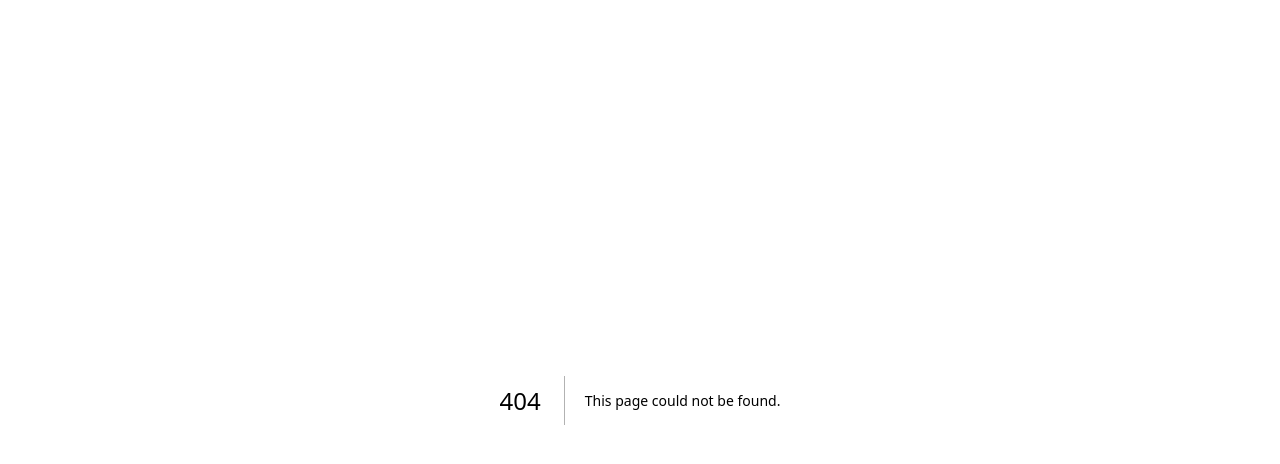
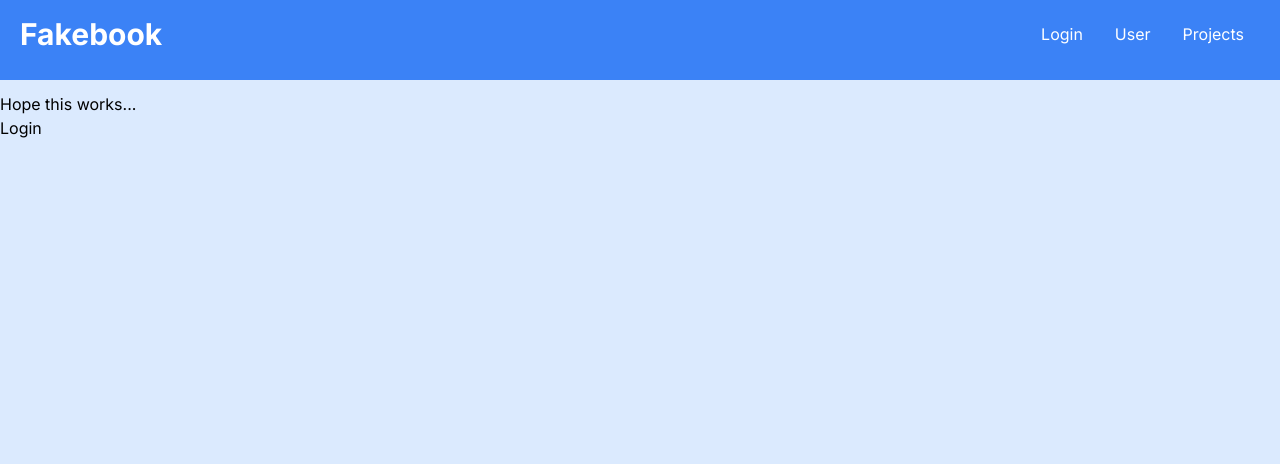
Before and after one commit to eyoo5/social_network, a Next.js app: page /user in a window 1280 px wide. Before the commit this address had no page. Shown: the top 464 px of the page. Built offline with nearby package versions, Linux system fonts and the light colour scheme.

Commit message:
user with link

```diff
--- a/app/components/Navbar.tsx
+++ b/app/Navbar.tsx
@@ -17,7 +17,7 @@ export default function Navbar() {
           <Link href="/"> Login</Link>
         </li>
         <li className="p-4">
-          <Link href="/about">About</Link>
+          <Link href="/user">User</Link>
         </li>
         <li className="p-4">Projects </li>
       </ul>
@@ -37,8 +37,8 @@ export default function Navbar() {
           <Link href="/">
             <li className="p-4 border-b border-blue-400"> Login </li>
           </Link>
-          <Link href="/about">
-            <li className="p-4 border-b border-blue-400"> About </li>
+          <Link href="/user">
+            <li className="p-4 border-b border-blue-400"> User </li>
           </Link>
           <li className="p-4 border-b border-blue-400"> Projects </li>
         </ul>
--- a/app/components/Home.jsx
+++ b/app/home/page.tsx
@@ -4,7 +4,7 @@ import React, { useState } from "react";
 const HomePage = () => {
   const [password, setPassword] = useState(true);
 
-  const handlePassword = (pass) => {
+  const handlePassword = (pass: string) => {
     if (!pass) {
       setPassword(false);
     }
@@ -14,10 +14,7 @@ const HomePage = () => {
       <div className="w-full max-w-xs">
         <form className="bg-white shadow-md rounded px-8 pt-6 pb-8 mb-4">
           <div className="mb-4">
-            <label
-              className="block text-gray-700 text-sm font-bold mb-2"
-              for="username"
-            >
+            <label className="block text-gray-700 text-sm font-bold mb-2">
               Username
             </label>
             <input
@@ -28,10 +25,7 @@ const HomePage = () => {
             />
           </div>
           <div className="mb-6">
-            <label
-              className="block text-gray-700 text-sm font-bold mb-2"
-              for="password"
-            >
+            <label className="block text-gray-700 text-sm font-bold mb-2">
               Password
             </label>
 
@@ -63,7 +57,7 @@ const HomePage = () => {
           </div>
           <div className="flex items-center justify-between">
             <button
-              onClick={handlePassword}
+              onClick={() => handlePassword}
               className="bg-blue-500 hover:bg-blue-700 text-white font-bold py-2 px-4 rounded focus:outline-none focus:shadow-outline"
               type="button"
             >
--- a/app/page.tsx
+++ b/app/page.tsx
@@ -1,13 +1,15 @@
 import Image from "next/image";
 import React, { PropsWithChildren } from "react";
-import Navbar from "./components/Navbar";
-import HomePage from "./components/Home";
+import Navbar from "./Navbar";
+import HomePage from "./home/page";
 
-export default function Home({ children }: PropsWithChildren) {
+export default function App({ children }: PropsWithChildren) {
   return (
-    <main>
+    <>
       <Navbar />
-      <HomePage />
-    </main>
+      <main>
+        <HomePage />
+      </main>
+    </>
   );
 }
--- /dev/null
+++ b/app/user/page.tsx
@@ -0,0 +1,18 @@
+"use client";
+import React from "react";
+import Navbar from "../Navbar";
+import Link from "next/link";
+
+const User = () => {
+  return (
+    <>
+      <Navbar />
+      <div>
+        <p>Hope this works...</p>
+        <Link href="/">Login</Link>
+      </div>
+    </>
+  );
+};
+
+export default User;
```
